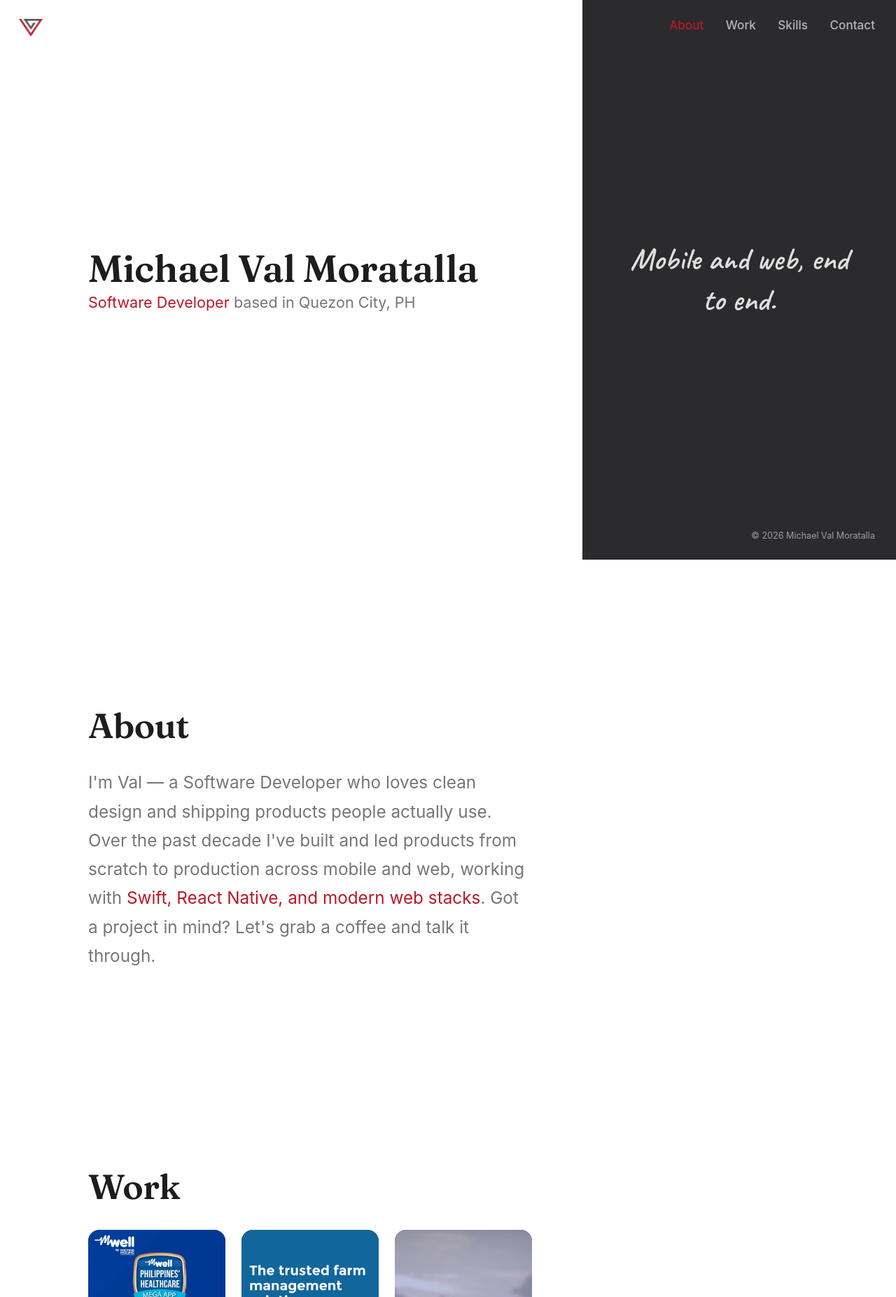
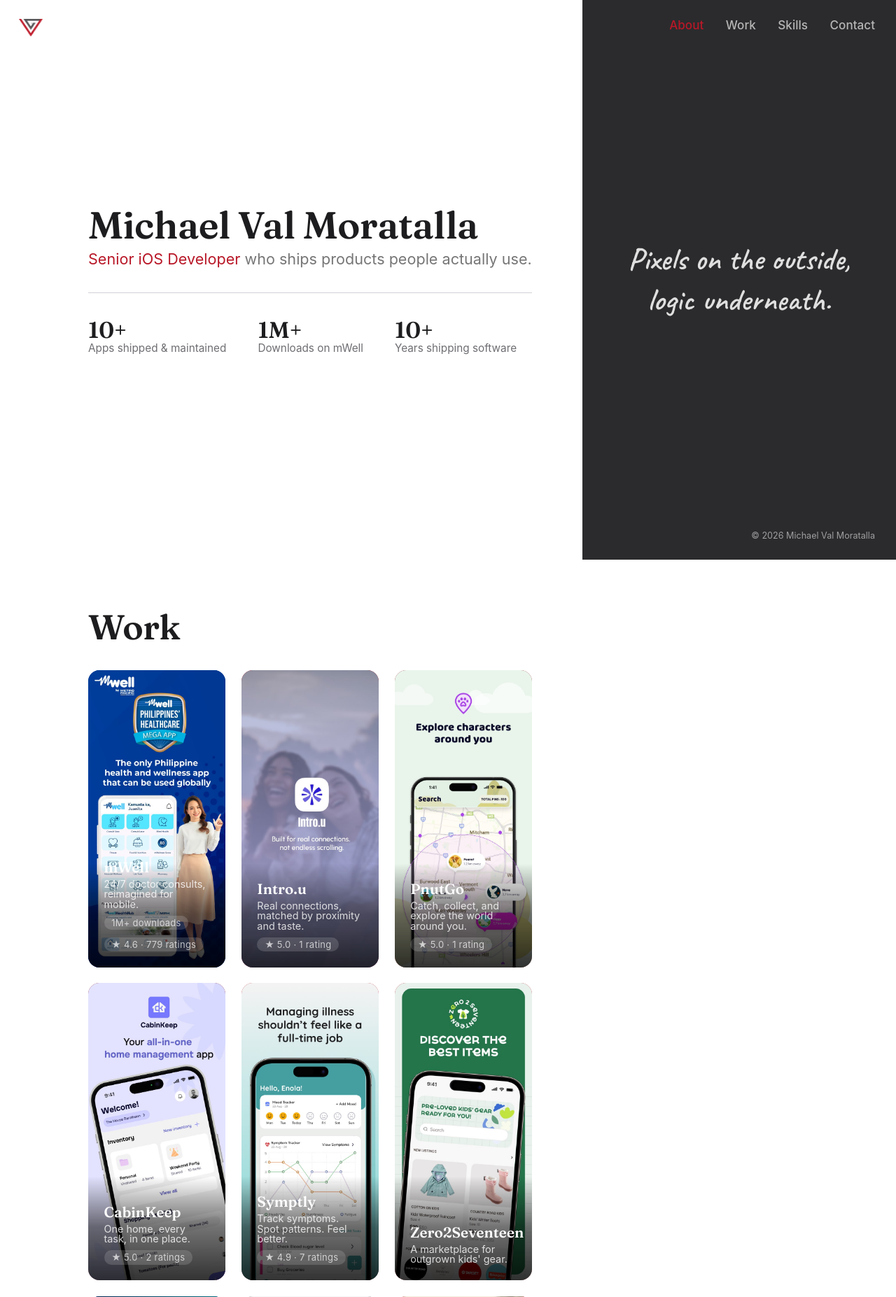
Before and after one commit to aakocval/portfolio, a PHP site: page / in a window 1280 px wide. Shown: the top 1854 px of the page at 70% size. Run offline with PHP 8.4, Linux system fonts and the light colour scheme.

Commit message:
Merge hero into About, add rotating role and stats
- Merge the standalone hero header into the About section: name,
  rotating role text, and stats now appear on load with no scroll
- Sync the rotating role text between hero and About via a shared
  .hero-role class, and tune the rotation interval and copy
- Add a count-up animation for the About stats (10+, 1M+, 10+)
- Add App Store rating/download badges to Work project cards
- Remove skill icon logos from the Skills section
- Reorder Phoenix Live to the end of the Work grid
- Update CLAUDE.md to document the new structure

```diff
--- a/css/scss/_base.scss
+++ b/css/scss/_base.scss
@@ -145,25 +145,6 @@ h1, h2 {
     overflow-x: clip;
 }
 
-.hero {
-    min-height: 100vh;
-    display: flex;
-    flex-direction: column;
-    padding: 3rem 0;
-    opacity: 0;
-    transform: translateY(16px);
-    transition: opacity 1s ease, transform 1s ease;
-
-    &.is-visible {
-        opacity: 1;
-        transform: translateY(0);
-    }
-}
-
-.hero-intro {
-    margin: auto 0;
-}
-
 .site-logo {
     position: fixed;
     top: 1.5rem;
@@ -171,8 +152,8 @@ h1, h2 {
     z-index: 50;
     width: 34px;
     cursor: pointer;
-    // Driven by initLogoScrollRotate: 0 at the top of the hero, 1 once the
-    // About section is reached. Rotates the logo into an upward chevron and
+    // Driven by initLogoScrollRotate: 0 at the top of the page, 1 once the
+    // Work section is reached. Rotates the logo into an upward chevron and
     // shrinks it as it settles bottom-left, so it doubles as a scroll-to-top cue.
     // Rotation/scale pivot from the (default) center, which shrinks the box
     // inward on all sides — translateX/translateY below cancel that inward
@@ -193,6 +174,11 @@ h1, h2 {
     margin-top: 0.6rem;
     font-size: 1.2rem;
     color: $lgray;
+}
+
+.hero-role {
+    display: inline-block;
+    transition: opacity 0.3s ease;
 }
 
 .hero-links {
@@ -238,6 +224,34 @@ h1, h2 {
     font-size: 1.35rem;
     line-height: 1.7;
     color: $lgray;
+}
+
+.about-stats {
+    display: flex;
+    flex-wrap: wrap;
+    gap: 2.5rem;
+    margin-top: 2rem;
+    padding-top: 2rem;
+    border-top: 1px solid $border;
+
+    li {
+        display: flex;
+        flex-direction: column;
+        gap: 0.15rem;
+    }
+
+    strong {
+        font-family: 'Fraunces', Georgia, serif;
+        font-size: 1.8rem;
+        font-weight: 600;
+        color: $black;
+        line-height: 1;
+    }
+
+    span {
+        font-size: 0.85rem;
+        color: $gray;
+    }
 }
 
 .social-links {
@@ -355,6 +369,9 @@ h1, h2 {
     gap: 0.75rem;
 
     li {
+        display: flex;
+        align-items: center;
+        gap: 0.5rem;
         padding: 0.5rem 1rem;
         border: 1px solid $border;
         border-radius: 999px;
@@ -475,13 +492,30 @@ h1, h2 {
     font-size: 0.8rem;
 }
 
+.project-stats {
+    position: relative;
+    z-index: 1;
+    display: flex;
+    flex-wrap: wrap;
+    gap: 0.6rem;
+    margin-top: 0.5rem;
+}
+
+.project-stat {
+    font-size: 0.72rem;
+    letter-spacing: 0.02em;
+    color: rgba(255, 255, 255, 0.7);
+    background: rgba(255, 255, 255, 0.15);
+    border-radius: 999px;
+    padding: 0.2rem 0.6rem;
+}
+
 @media (prefers-reduced-motion: reduce) {
     html {
         scroll-behavior: auto;
         scroll-snap-type: none;
     }
 
-    .hero,
     .reveal,
     .stagger-item,
     .project-item a,
@@ -492,7 +526,6 @@ h1, h2 {
         transition: none !important;
     }
 
-    .hero,
     .reveal,
     .stagger-item {
         opacity: 1 !important;
--- a/css/scss/_media-query.scss
+++ b/css/scss/_media-query.scss
@@ -30,13 +30,6 @@
         display: block;
         width: 32px;
         margin: 0;
-    }
-
-    .hero {
-        min-height: auto;
-        text-align: center;
-        align-items: center;
-        padding: 3rem 0 2rem;
     }
 
     .section {
@@ -99,6 +92,16 @@
         font-size: 1.05rem;
     }
 
+    .about-stats {
+        gap: 1.5rem;
+        margin-top: 1.5rem;
+        padding-top: 1.5rem;
+
+        strong {
+            font-size: 1.5rem;
+        }
+    }
+
     .contact-statement {
         font-size: 1.75rem;
     }
--- a/index.html
+++ b/index.html
@@ -3,14 +3,14 @@
 
 <head>
     <meta charset="utf-8">
-    <title>Michael Val Moratalla - Software Developer</title>
+    <title>Michael Val Moratalla - Senior iOS Developer</title>
     <meta property="og:url" content="https://aakocval.github.io/portfolio/">
     <!-- Facebook -->
-    <meta property="og:title" content="Michael Val Moratalla - Software Developer" />
-    <meta property="og:description" content="Portfolio of Michael Val Moratalla, Software Developer based in Quezon City, PH — available for opportunities." />
+    <meta property="og:title" content="Michael Val Moratalla - Senior iOS Developer" />
+    <meta property="og:description" content="Portfolio of Michael Val Moratalla, Senior iOS Developer based in Quezon City, PH — available for opportunities." />
     <meta property="og:image" content="https://aakocval.github.io/portfolio/images/meta.jpg" />
 
-    <meta name="description" content="Portfolio of Michael Val Moratalla, Software Developer based in Quezon City, PH — available for opportunities.">
+    <meta name="description" content="Portfolio of Michael Val Moratalla, Senior iOS Developer based in Quezon City, PH — available for opportunities.">
 
     <meta name="author" content="Michael Val Moratalla">
     <meta http-equiv="X-UA-Compatible" content="IE=edge">
@@ -45,22 +45,15 @@
     </div>
 
     <div class="site-content">
-    <header class="hero" id="hero">
-        <div class="hero-intro">
-            <h1 class="hero-name">Michael Val Moratalla</h1>
-            <p class="hero-title"><span class="accent">Software Developer</span> based in Quezon City, PH</p>
-        </div>
-    </header>
-
     <main id="main">
         <section id="about" class="section reveal">
-            <h2>About</h2>
-            <p class="about-text">
-                I'm Val — a Software Developer who loves clean design and shipping products
-                people actually use. Over the past decade I've built and led products from scratch to
-                production across mobile and web, working with <span class="accent">Swift, React Native, and modern web stacks</span>. Got a project in mind?
-                Let's grab a coffee and talk it through.
-            </p>
+            <h1 class="hero-name">Michael Val Moratalla</h1>
+            <p class="hero-title"><span class="accent hero-role" id="hero-role">Senior iOS Developer</span> who ships products people actually use.</p>
+            <ul class="about-stats">
+                <li><strong>10+</strong><span>Apps shipped &amp; maintained</span></li>
+                <li><strong>1M+</strong><span>Downloads on mWell</span></li>
+                <li><strong>10+</strong><span>Years shipping software</span></li>
+            </ul>
         </section>
 
         <section id="work" class="section reveal">
@@ -86,13 +79,11 @@
                 <h3>Mobile Development</h3>
                 <ul class="skills-list">
                     <li>iOS</li>
-                    <li>Swift</li>
+                    <li>iPadOS</li>
+                    <li>watchOS</li>
                     <li>SwiftUI</li>
                     <li>UIKit</li>
                     <li>React Native</li>
-                    <li>Expo</li>
-                    <li>TypeScript</li>
-                    <li>watchOS</li>
                 </ul>
             </div>
             <div class="skill-group stagger-item">
@@ -106,10 +97,10 @@
                     <li>WordPress</li>
                     <li>Node.js</li>
                     <li>Express.js</li>
-                    <li>Laravel</li>
                     <li>RESTful APIs</li>
                     <li>GraphQL</li>
                     <li>Firebase</li>
+                    <li>Supabase</li>
                 </ul>
             </div>
             <div class="skill-group stagger-item">
@@ -119,15 +110,6 @@
                     <li>Clean Architecture</li>
                     <li>MVC</li>
                     <li>Modular Architecture</li>
-                </ul>
-            </div>
-            <div class="skill-group stagger-item">
-                <h3>Frameworks &amp; Libraries</h3>
-                <ul class="skills-list">
-                    <li>Firebase</li>
-                    <li>Realm</li>
-                    <li>Google Maps</li>
-                    <li>Mapbox</li>
                 </ul>
             </div>
             <div class="skill-group stagger-item">
@@ -141,36 +123,17 @@
                 </ul>
             </div>
             <div class="skill-group stagger-item">
-                <h3>Mobile Features</h3>
+                <h3>Cloud &amp; DevOps</h3>
                 <ul class="skills-list">
-                    <li>In-App Purchases</li>
-                    <li>Push Notifications</li>
-                    <li>Face ID / Touch ID</li>
-                    <li>Background Refresh</li>
-                    <li>Localization</li>
-                    <li>Unit Testing</li>
-                    <li>Analytics</li>
-                    <li>Crash Reporting</li>
-                    <li>Deep Linking</li>
-                    <li>State Management</li>
-                    <li>Offline Storage / Caching</li>
-                </ul>
-            </div>
-            <div class="skill-group stagger-item">
-                <h3>CI/CD &amp; DevOps</h3>
-                <ul class="skills-list">
+                    <li>AWS</li>
+                    <li>Docker</li>
                     <li>CI/CD</li>
+                    <li>GitHub Actions</li>
+                    <li>Bitrise</li>
+                    <li>Fastlane</li>
                     <li>Git</li>
-                    <li>Fastlane</li>
-                    <li>Bitrise</li>
-                    <li>Xcode Cloud</li>
                     <li>GitHub</li>
                     <li>Bitbucket</li>
-                    <li>SourceTree</li>
-                    <li>GitHub Actions</li>
-                    <li>App Center</li>
-                    <li>Google Play Console</li>
-                    <li>App Store Connect</li>
                 </ul>
             </div>
             <div class="skill-group stagger-item">
@@ -179,25 +142,29 @@
                     <li>XCTest</li>
                     <li>Swift Testing</li>
                     <li>Quick/Nimble</li>
-                    <li>Jest</li>
-                    <li>React Native Testing Library</li>
+                    <li>Mockito</li>
+                    <li>Detox</li>
+                    <li>PHPUnit</li>
                 </ul>
             </div>
             <div class="skill-group stagger-item">
                 <h3>Tools</h3>
                 <ul class="skills-list">
+                    <li>Xcode</li>
+                    <li>Android Studio</li>
+                    <li>VS Code</li>
                     <li>Jira</li>
                     <li>Confluence</li>
                     <li>Figma</li>
-                    <li>Claude AI</li>
+                    <li>SourceTree</li>
+                </ul>
+            </div>
+            <div class="skill-group stagger-item">
+                <h3>AI</h3>
+                <ul class="skills-list">
+                    <li>Claude</li>
                     <li>ChatGPT</li>
-                    <li>Antigravity</li>
-                    <li>Xcode</li>
-                    <li>Android Studio</li>
-                    <li>VS Code</li>
-                    <li>Postman</li>
-                    <li>TestFlight</li>
-                    <li>Slack</li>
+                    <li>Gemini</li>
                 </ul>
             </div>
         </section>
--- a/js/app.js
+++ b/js/app.js
@@ -7,17 +7,9 @@ var projects = [
         link: 'https://apps.apple.com/ph/app/mwell-ph-24-7-doctor-consult/id1540729485',
         icon: 'images/logos/mWell.png',
         screenshots: ['images/work/mWell/1.jpg', 'images/work/mWell/2.jpg', 'images/work/mWell/3.jpg', 'images/work/mWell/4.jpg', 'images/work/mWell/5.jpg', 'images/work/mWell/6.jpg'],
-        misc: 'six'
-    },
-    {
-        name: 'Phoenix Live',
-        description: 'Precision tools for modern agriculture.',
-        responsibilities: 'Maintain and add new features.',
-        technology: 'Swift, MVVM, Alamofire, Realm, Fastlane, Mapbox, Localization, Unit Testing',
-        link: 'https://apps.apple.com/au/app/phoenix-live/id1503981683',
-        icon: 'images/logos/Phoenix Live.png',
-        screenshots: ['images/work/PhoenixLive/1.jpg', 'images/work/PhoenixLive/2.jpg', 'images/work/PhoenixLive/3.jpg', 'images/work/PhoenixLive/4.jpg', 'images/work/PhoenixLive/5.jpg', 'images/work/PhoenixLive/6.jpg'],
-        misc: 'four'
+        misc: 'six',
+        rating: { score: 4.6, count: 779 },
+        downloads: '1M+'
     },
     {
         name: 'Intro.u',
@@ -26,7 +18,8 @@ var projects = [
         technology: 'SwiftUI, MVVM-C, Google Maps, In-app Purchase, Unit Testing',
         link: 'https://apps.apple.com/ph/app/intro-u-real-connections/id6758976647',
         screenshots: ['images/work/IntroU/1.jpg', 'images/work/IntroU/2.jpg', 'images/work/IntroU/3.jpg', 'images/work/IntroU/4.jpg', 'images/work/IntroU/5.jpg', 'images/work/IntroU/6.jpg'],
-        misc: 'one'
+        misc: 'one',
+        rating: { score: 5.0, count: 1 }
     },
     {
         name: 'PnutGo',
@@ -35,7 +28,8 @@ var projects = [
         technology: 'SwiftUI, MVVM-C, Google Maps, In-app Purchase, Unit Testing',
         link: 'https://apps.apple.com/au/app/pnutgo-collect-cute-animals/id6755419201',
         screenshots: ['images/work/PnutGo/1.jpg', 'images/work/PnutGo/2.jpg', 'images/work/PnutGo/3.jpg', 'images/work/PnutGo/4.jpg', 'images/work/PnutGo/5.jpg', 'images/work/PnutGo/6.jpg'],
-        misc: 'two'
+        misc: 'two',
+        rating: { score: 5.0, count: 1 }
     },
     {
         name: 'CabinKeep',
@@ -45,7 +39,8 @@ var projects = [
         link: 'https://apps.apple.com/au/app/cabinkeep-house-management/id6755082635',
         icon: 'images/logos/CabinKeep.png',
         screenshots: ['images/work/CabinKeep/1.jpg', 'images/work/CabinKeep/2.jpg', 'images/work/CabinKeep/3.jpg', 'images/work/CabinKeep/4.jpg'],
-        misc: 'three'
+        misc: 'three',
+        rating: { score: 5.0, count: 2 }
     },
     {
         name: 'Symptly',
@@ -54,7 +49,8 @@ var projects = [
         technology: 'SwiftUI, MVVM, Codable, In-app Purchase',
         link: 'https://apps.apple.com/au/app/symptly/id6751874212',
         screenshots: ['images/work/Symptly/1.jpg', 'images/work/Symptly/2.jpg', 'images/work/Symptly/3.jpg', 'images/work/Symptly/4.jpg', 'images/work/Symptly/5.jpg', 'images/work/Symptly/6.jpg'],
-        misc: 'four'
+        misc: 'four',
+        rating: { score: 4.9, count: 7 }
     },
     {
         name: 'Zero2Seventeen',
@@ -73,7 +69,8 @@ var projects = [
         link: 'https://apps.apple.com/au/app/pinch-share-edit/id6475806094',
         icon: 'images/logos/Pinch.png',
         screenshots: ['images/work/Pinch/1.jpg', 'images/work/Pinch/2.jpg', 'images/work/Pinch/3.jpg', 'images/work/Pinch/4.jpg', 'images/work/Pinch/5.jpg', 'images/work/Pinch/6.jpg'],
-        misc: 'six'
+        misc: 'six',
+        rating: { score: 5.0, count: 10 }
     },
     {
         name: 'TrackNav',
@@ -91,7 +88,19 @@ var projects = [
         technology: 'SwiftUI, MVVM-C, Unit Testing',
         link: 'https://apps.apple.com/au/app/dyna/id6740112615',
         screenshots: ['images/work/Dyna/1.jpg', 'images/work/Dyna/2.jpg', 'images/work/Dyna/3.jpg', 'images/work/Dyna/4.jpg', 'images/work/Dyna/5.jpg', 'images/work/Dyna/6.jpg'],
-        misc: 'two'
+        misc: 'two',
+        rating: { score: 5.0, count: 10 }
+    },
+    {
+        name: 'Phoenix Live',
+        description: 'Precision tools for modern agriculture.',
+        responsibilities: 'Maintain and add new features.',
+        technology: 'Swift, MVVM, Alamofire, Realm, Fastlane, Mapbox, Localization, Unit Testing',
+        link: 'https://apps.apple.com/au/app/phoenix-live/id1503981683',
+        icon: 'images/logos/Phoenix Live.png',
+        screenshots: ['images/work/PhoenixLive/1.jpg', 'images/work/PhoenixLive/2.jpg', 'images/work/PhoenixLive/3.jpg', 'images/work/PhoenixLive/4.jpg', 'images/work/PhoenixLive/5.jpg', 'images/work/PhoenixLive/6.jpg'],
+        misc: 'four',
+        rating: { score: 4.3, count: 7 }
     }
 ];
 
@@ -109,12 +118,22 @@ function renderProjects() {
             }).join('');
             gallery = '<span class="project-gallery">' + shots + '</span><span class="project-shade"></span>';
         }
+        var stats = '';
+        if (project.downloads) {
+            stats += '<span class="project-stat">' + project.downloads + ' downloads</span>';
+        }
+        if (project.rating) {
+            var ratingLabel = project.rating.count === 1 ? 'rating' : 'ratings';
+            stats += '<span class="project-stat">★ ' + project.rating.score.toFixed(1) + ' · ' + project.rating.count + ' ' + ratingLabel + '</span>';
+        }
+        var statsMarkup = stats ? '<span class="project-stats">' + stats + '</span>' : '';
         return (
             '<li class="project-item stagger-item ' + project.misc + '">' +
             '<' + tag + linkAttrs + '>' +
             gallery +
             '<span class="project-name">' + project.name + '</span>' +
             '<span class="project-desc">' + project.description + '</span>' +
+            statsMarkup +
             '</' + tag + '>' +
             '</li>'
         );
@@ -185,6 +204,36 @@ function initCopyrightVisibility() {
     observer.observe(contact);
 }
 
+var heroRoles = [
+    'Senior iOS Developer',
+    'Software Developer',
+    'Coffee Lover',
+    'Mobile App Builder',
+    'Swift Enthusiast',
+    'Product-Minded Engineer',
+    'iOS Craftsman',
+    'Bug Whisperer',
+    'Xcode Regular',
+    'Full-Time Shipper',
+    'Pixel Perfectionist',
+    'Weekend Tinkerer',
+    'Professional Cmd+S-er'
+];
+
+function initHeroRoleRotation() {
+    var els = document.querySelectorAll('.hero-role');
+    if (!els.length || heroRoles.length < 2) return;
+    var index = 0;
+    setInterval(function () {
+        index = (index + 1) % heroRoles.length;
+        els.forEach(function (el) { el.style.opacity = 0; });
+        setTimeout(function () {
+            els.forEach(function (el) { el.textContent = heroRoles[index]; });
+            els.forEach(function (el) { el.style.opacity = 1; });
+        }, 300);
+    }, 6000);
+}
+
 function initLogoRefresh() {
     document.querySelectorAll('.site-logo').forEach(function (logo) {
         logo.addEventListener('click', function () {
@@ -218,15 +267,15 @@ function initTopbarAutoHide() {
 
 function initLogoScrollRotate() {
     var logo = document.querySelector('.site-logo');
-    var about = document.getElementById('about');
-    if (!logo || !about) return;
+    var work = document.getElementById('work');
+    if (!logo || !work) return;
     var mq = window.matchMedia('(min-width: 901px)');
     function update() {
         if (!mq.matches) {
             logo.style.removeProperty('--logo-progress');
             return;
         }
-        var end = about.offsetTop;
+        var end = work.offsetTop;
         var progress = end > 0 ? Math.min(Math.max(window.scrollY / end, 0), 1) : 0;
         logo.style.setProperty('--logo-progress', progress);
     }
@@ -237,7 +286,7 @@ function initLogoScrollRotate() {
 
 // Placeholder copy — swap for real per-section text/imagery later.
 var panelCopy = {
-    hero: [
+    about: [
         'Building things that ship.',
         'Turning ideas into products.',
         'Code, coffee, repeat.',
@@ -257,9 +306,7 @@ var panelCopy = {
         'Where design meets a bit of engineering.',
         'A portfolio, still very much in progress.',
         'Powered by curiosity and too much coffee.',
-        'Somewhere between Xcode and a text editor.'
-    ],
-    about: [
+        'Somewhere between Xcode and a text editor.',
         'Getting to know the human behind the code.',
         'A decade of shipping mobile and web.',
         'Based in Quezon City, working worldwide.',
@@ -368,7 +415,7 @@ function initPanelText() {
             panelText.style.opacity = 1;
         }, 300);
     }
-    var targets = document.querySelectorAll('.hero, main .section');
+    var targets = document.querySelectorAll('main .section');
     var observer = new IntersectionObserver(function (entries) {
         entries.forEach(function (entry) {
             if (entry.isIntersecting) {
@@ -377,7 +424,7 @@ function initPanelText() {
         });
     }, { rootMargin: '-45% 0px -45% 0px' });
     targets.forEach(function (el) { observer.observe(el); });
-    setText('hero');
+    setText('about');
     panelText.style.opacity = 1;
 }
 
@@ -398,20 +445,62 @@ function initProjectColorShuffle() {
     observer.observe(work);
 }
 
+function initStatsCountUp() {
+    var section = document.querySelector('.about-stats');
+    var stats = document.querySelectorAll('.about-stats strong');
+    if (!section || !stats.length || !('IntersectionObserver' in window)) return;
+
+    function formatCount(num) {
+        if (num >= 1000000) {
+            return (num % 1000000 === 0 ? num / 1000000 : (num / 1000000).toFixed(1)) + 'M';
+        }
+        if (num >= 1000) {
+            return (num % 1000 === 0 ? num / 1000 : (num / 1000).toFixed(1)) + 'K';
+        }
+        return String(Math.floor(num));
+    }
+
+    function animate(el) {
+        var match = el.textContent.trim().match(/^(\d+(?:\.\d+)?)(K|M)?(.*)$/i);
+        if (!match) return;
+        var multiplier = /m/i.test(match[2]) ? 1000000 : /k/i.test(match[2]) ? 1000 : 1;
+        var target = parseFloat(match[1]) * multiplier;
+        var suffix = match[3];
+        var duration = 1400;
+        var start = null;
+        function step(timestamp) {
+            if (!start) start = timestamp;
+            var linear = Math.min((timestamp - start) / duration, 1);
+            var eased = 1 - Math.pow(1 - linear, 3);
+            el.textContent = formatCount(eased * target) + suffix;
+            if (linear < 1) requestAnimationFrame(step);
+        }
+        requestAnimationFrame(step);
+    }
+
+    var observer = new IntersectionObserver(function (entries) {
+        entries.forEach(function (entry) {
+            if (!entry.isIntersecting) return;
+            stats.forEach(animate);
+            observer.unobserve(entry.target);
+        });
+    }, { threshold: 0.4 });
+    observer.observe(section);
+}
+
 document.addEventListener('DOMContentLoaded', function () {
     renderProjects();
     initReveal();
     initScrollProgress();
     initNavHighlight();
     initCopyrightVisibility();
+    initHeroRoleRotation();
     initLogoRefresh();
     initTopbarAutoHide();
     initLogoScrollRotate();
     initPanelText();
+    initStatsCountUp();
     initProjectColorShuffle();
     var yearEl = document.getElementById('year');
     if (yearEl) yearEl.textContent = new Date().getFullYear();
-    requestAnimationFrame(function () {
-        document.querySelector('.hero').classList.add('is-visible');
-    });
 });
```
Also changed, not shown: CLAUDE.md (+19 -19 lines), css/style.min.css, 1 other file.
